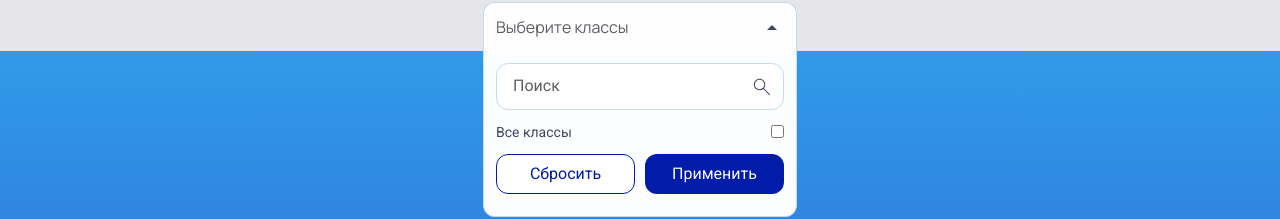
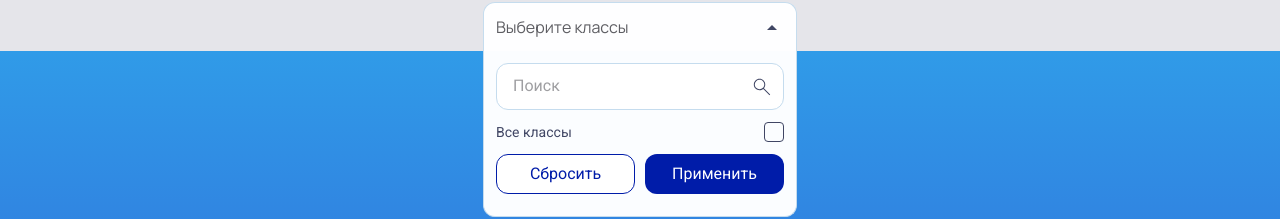
Before and after one commit to allozhkin/SchoolControl, a React (Vite) app: page /testPage in a window 1280 px wide. Both pictures are taken after a click on the button "Выберите классы". Shown: the part 1014-1233 px from the top of the page. Built offline with nearby package versions, Linux system fonts and the light colour scheme.

Commit message:
add custom checkbox

```diff
--- a/src/components/FilterClasses/FilterClasses.module.scss
+++ b/src/components/FilterClasses/FilterClasses.module.scss
@@ -41,15 +41,9 @@
     font-family: 'Manrope', sans-serif;
     font-size: 16px;
     font-weight: 400;
-    // color: #8D9299;
     color: $primary-gray-4;
     cursor: pointer;
     transition: all .2s ease-in-out;
-
-    // &:hover {
-      // color: $primary-gray-4;
-      // box-shadow: 0 4px 68px 0 #355ED933;
-    // }
   }
 
   &__wrapper {
@@ -58,7 +52,6 @@
     background-color: $primary-white-2;
     width: 100%;
     max-width: 314px;
-    // max-height: 530px;
     box-sizing: border-box;
     border: 1px solid #C5DCEE;
     border-top: none;
@@ -81,8 +74,17 @@
     max-width: 290px;
     border: 1px solid #C5DCEE;
     border-radius: 12px;
-    // padding-right: 30px;
     padding: 13px 8px 13px 16px;
+
+    &::placeholder {
+      color: $primary-gray-4;
+      opacity: 0.6;
+    }
+
+    &:focus {
+      border-color: $background-switcher;
+      outline: none;
+    }
   }
 
   &__searchIcon {
@@ -95,21 +97,13 @@
   &__allClasses {
     font-size: 14px;
     line-height: 20px;
-    // display: flex;
-    // justify-content: space-between;
-    // margin-bottom: 12px;
   }
 
   &__grades {
     display: flex;
     flex-direction: column;
     margin-bottom: 12px;
-    // gap: 12px;
   }
-
-  // &__gradeItem {
-  //   margin-bottom: 12px;
-  // }
 
   &__label {
     display: flex;
@@ -132,9 +126,29 @@
     }
   }
 
-  // .filter__grades {
-  //   overflow: scroll;
-  // }
+  &__checkbox_input {
+    display: none;
+  }
+
+  &__checkbox_input:checked + &__checkbox::after {
+    content: '';
+    position: absolute;
+    width: 6px;
+    height: 12px;
+    border: solid #79BEFF;
+    border-width: 0 2px 2px 0;
+    transform: rotate(45deg);
+    left: 5px;
+  }
+
+  &__checkbox {
+    width: 18px;
+    height: 18px;
+    border: 1px solid $primary-black-1;
+    border-radius: 4px;
+    position: relative;
+    transition: background-color 0.3s, border-color 0.3s;
+  }
 
   &__buttons {
     display: flex;
@@ -149,22 +163,21 @@
     justify-content: center;
     width: 140px;
     height: 40px;
-    // padding: 9px 14px;
     border: 1px solid $accent-blue-1;
     border-radius: 12px;
     background-color: #fff;
     color: $accent-blue-1;
     cursor: pointer;
-  }
 
-  &__buttonReset:hover {
+    &:hover {
       border: 1px solid #0B2FE1;
       color: #0B2FE1;
     }
 
-  &__buttonReset:active {
+    &:active {
       border: 1px solid $accent-blue-4;
       color: $accent-blue-4;
+    }
   }
 
   &__buttonApply {
@@ -173,19 +186,18 @@
     justify-content: center;
     width: 140px;
     height: 40px;
-    // padding: 9px 14px;
     border: none;
     border-radius: 12px;
     background-color: $accent-blue-1;
     color: #FEFEFF;
     cursor: pointer;
-  }
 
-  &__buttonApply:hover {
+    &:hover {
       background-color: #0B2FE1;
     }
 
-  &__buttonApply:active {
+    &:active {
       background-color: $accent-blue-4;
     }
   }
+}
--- a/src/components/FilterClasses/FilterClasses.tsx
+++ b/src/components/FilterClasses/FilterClasses.tsx
@@ -54,9 +54,12 @@ const FilterClasses = () => {
               <label className={styles.filter__label}>
                 Все классы
                 <input
+                  className={styles.filter__checkbox_input}
                   type="checkbox"
                   checked={showClasses}
-                  onChange={toggleClasses}/>
+                  onChange={toggleClasses}
+                />
+                <span className={styles.filter__checkbox}></span>
               </label>
             </div>
             {showClasses && (
@@ -65,7 +68,12 @@ const FilterClasses = () => {
                   <div className={styles.filter__gradeItem} key={grade.value}>
                     <label className={`${styles.filter__label} ${styles.filter__label_level_1}`}>
                       {grade.label}
-                      <input type="checkbox" onClick={() => toggleSection(grade.value)}/>
+                      <input
+                        className={styles.filter__checkbox_input}
+                        type="checkbox"
+                        onChange={() => toggleSection(grade.value)}
+                      />
+                      <span className={styles.filter__checkbox}></span>
                     </label>
                     {openSections[grade.value] && (
                       <div>
@@ -73,14 +81,23 @@ const FilterClasses = () => {
                           <div key={child.value}>
                             <label className={`${styles.filter__label} ${styles.filter__label_level_2}`}>
                               {child.label}
-                              <input type="checkbox" onClick={() => toggleSection(child.value)}/>
+                              <input
+                                className={styles.filter__checkbox_input}
+                                type="checkbox"
+                                onChange={() => toggleSection(child.value)}
+                              />
+                              <span className={styles.filter__checkbox}></span>
                             </label>
                             {openSections[child.value] && (
                               <div>
                                 {child.children?.map((subChild) => (
                                   <label className={`${styles.filter__label} ${styles.filter__label_level_3}`} key={subChild.value}>
                                     {subChild.label}
-                                    <input type="checkbox" />
+                                    <input
+                                      className={styles.filter__checkbox_input}
+                                      type="checkbox"
+                                    />
+                                    <span className={styles.filter__checkbox}></span>
                                   </label>
                                 ))}
                               </div>
@@ -104,43 +121,8 @@ const FilterClasses = () => {
           </div>
         </>
       }
-
-
-
     </div>
   )
 }
 
 export default FilterClasses
-
-// const classOptions: ClassOptions[] = [
-//   {
-//     label: 'Начальная школа',
-//     value: 'elementary',
-//     children: [
-//       { label: '1-ые классы', value: '1st' },
-//       { label: '2-ые классы', value: '2nd' },
-//       { label: '3-и классы', value: '3rd' },
-//       { label: '4-ые классы', value: '4th' },
-//     ],
-//   },
-//   {
-//     label: 'Средние классы',
-//     value: 'middle',
-//     children: [
-//       { label: '5-ые классы', value: '5th' },
-//       { label: '6-ые классы', value: '6th' },
-//       { label: '7-ые классы', value: '7th' },
-//       { label: '8-ые классы', value: '8th' },
-//       { label: '9-ые классы', value: '9th' },
-//     ],
-//   },
-//   {
-//     label: 'Старшие классы',
-//     value: 'high',
-//     children: [
-//       { label: '10-ые классы', value: '10th' },
-//       { label: '11-ые классы', value: '11th' },
-//     ],
-//   },
-// ];
```
Lines whose indentation alone changed are shown as unchanged.
